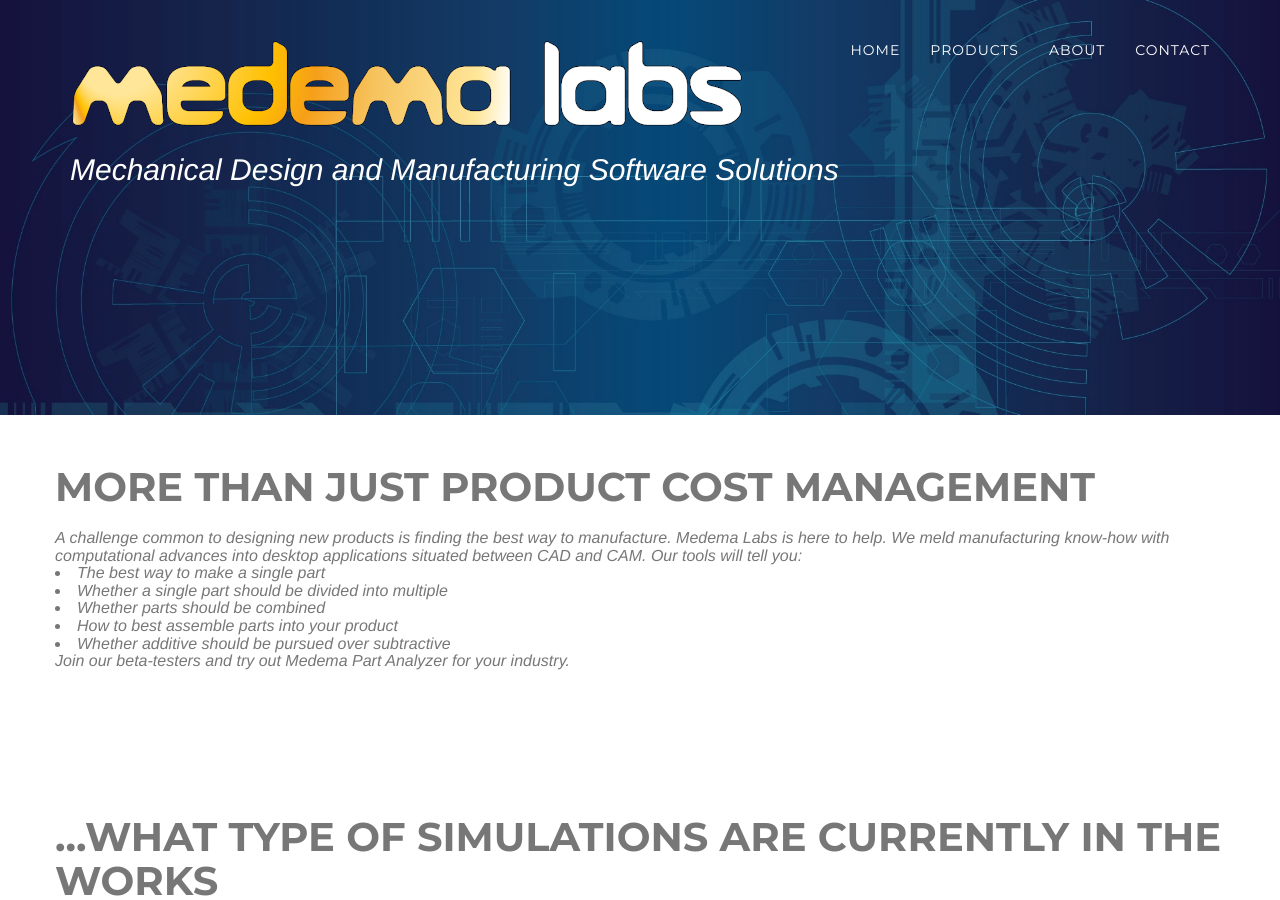
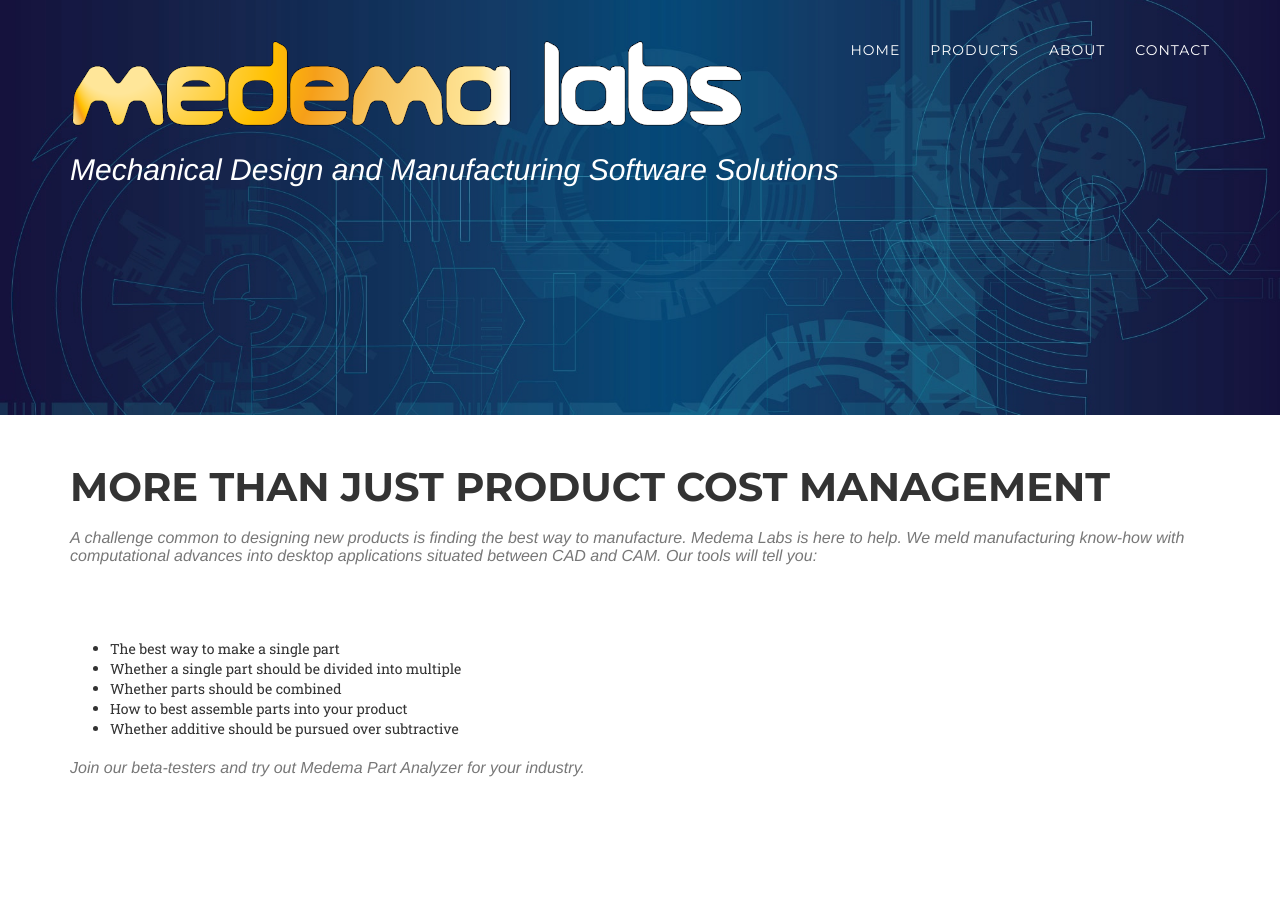
Before and after one commit to medemalabs/medemalabs.github.io, a Jekyll site: the page built from index.html, in a window 1280 px wide and 900 px high. Built offline with Jekyll 4.4.1, drawn with Linux system fonts in a browser that asks for light colours; some web fonts are replaced; grey boxes are pictures that could not be loaded.

Commit message:
intro marketing cleanup

```diff
--- a/_includes/intro_marketing.html
+++ b/_includes/intro_marketing.html
@@ -2,19 +2,27 @@
     <section id="intro_marketing">
         <div class="container">
             <div class="row">
-                    <h2 class="section-heading text-muted">More than just Product Cost Management</h2>
+              <div class="col-lg-12">
+                    <h2 class="section-heading">More than just Product Cost Management</h2>
                     <h3 class="section-subheading text-muted">
-                            A challenge common to designing new products is finding the best way to manufacture. Medema Labs is here to help. We meld manufacturing know-how with computational advances into desktop applications situated between CAD and CAM. Our tools will tell you:
+                        A challenge common to designing new products is finding the best way to manufacture. Medema Labs is here to help. We meld manufacturing know-how with computational advances into desktop applications situated between CAD and CAM. Our tools will tell you:
+                    </h3>
+                </div>
+              </div>
+              <div class="row">
+                <div class="col-lg-12">
+                  <ul>
+                    <li>The best way to make a single part  </li>
+                    <li>Whether a single part should be divided into multiple  </li>
+                    <li>Whether parts should be combined  </li>
+                    <li>How to best assemble parts into your product  </li>
+                    <li>Whether additive should be pursued over subtractive  </li>
+                  </ul>
+                  <h3 class="section-subheading text-muted">
+                    Join our beta-testers and try out Medema Part Analyzer for your industry.
+                  </h3>
+                </div>
+              </div>
 
-                          <li>  The best way to make a single part  </li>
-                        <li> Whether a single part should be divided into multiple  </li>
-                    <li> Whether parts should be combined  </li>
-                <li>  How to best assemble parts into your product  </li>
-            <li>   Whether additive should be pursued over subtractive  </li>
-
-                            Join our beta-testers and try out Medema Part Analyzer for your industry.
-
-                    </h3>
-            </div>
         </div>
     </section>
```
